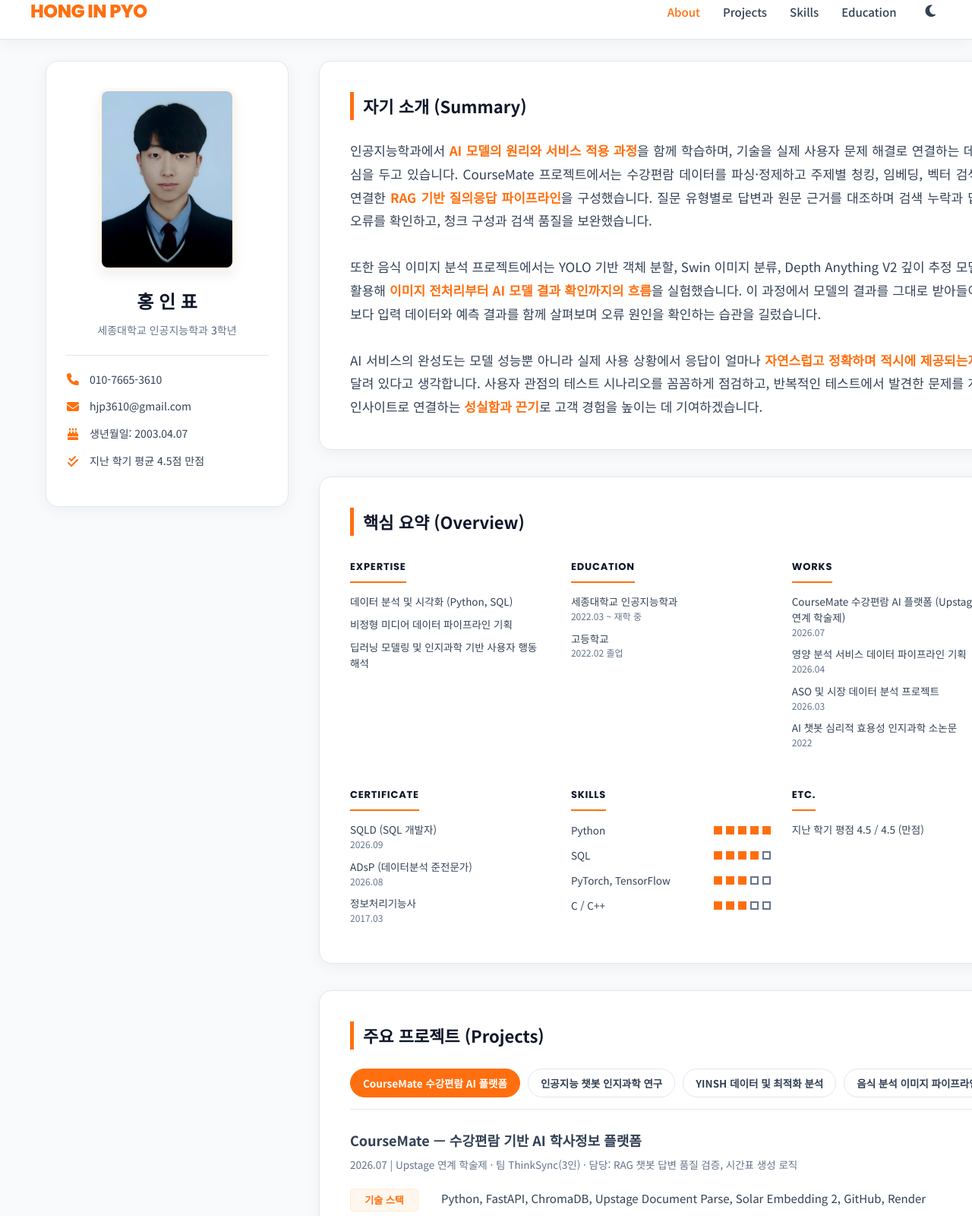
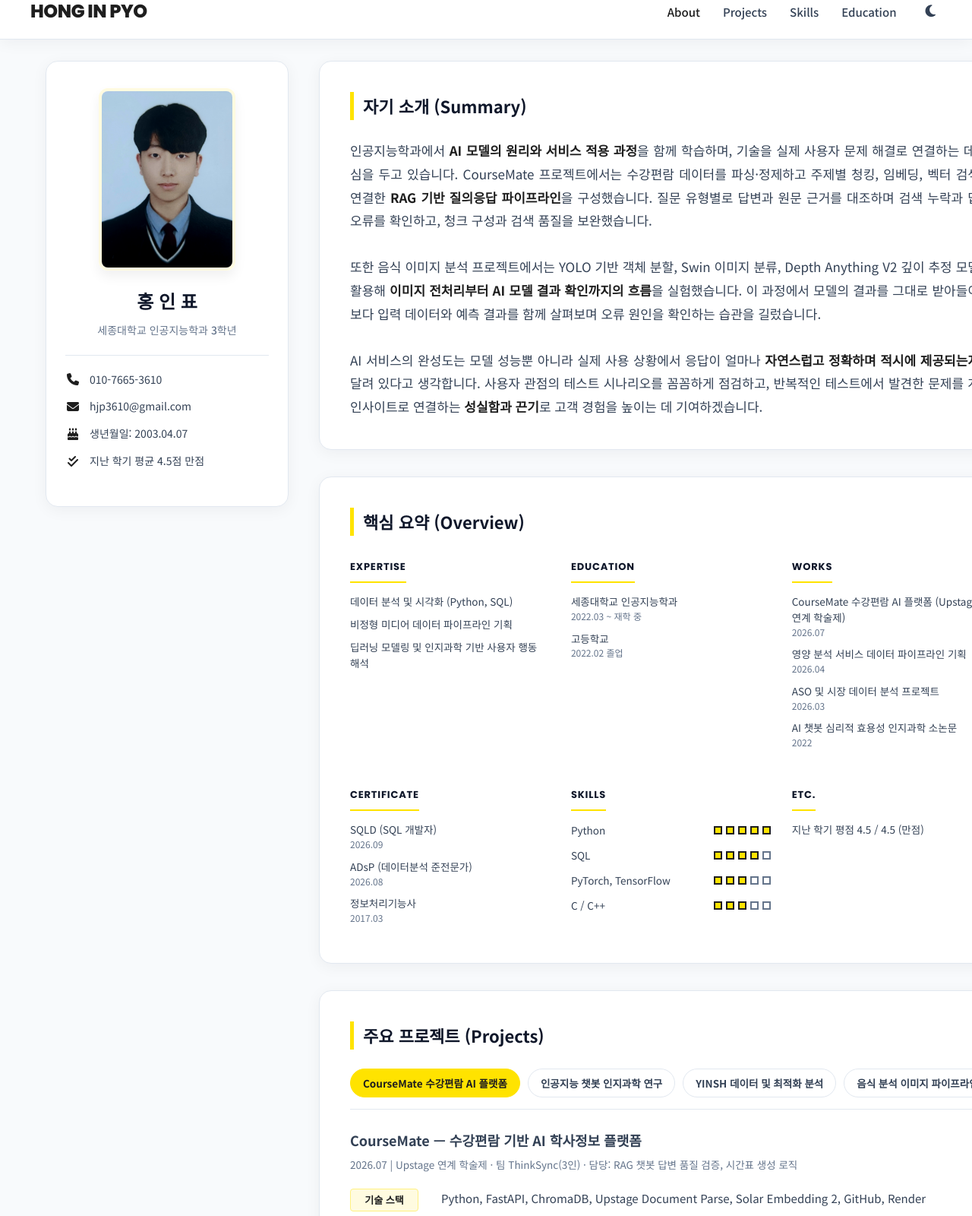
Before and after one commit to hong-inpyo/portfolio, a plain HTML site: page index.html in a window 1280 px wide. Shown: the part 20-1620 px from the top of the page at 76% size. Drawn offline with Linux system fonts and the light colour scheme.

Commit message:
Update primary color variables in CSS

```diff
--- a/index.html
+++ b/index.html
@@ -10,10 +10,11 @@
     <link rel="stylesheet" href="https://cdnjs.cloudflare.com/ajax/libs/font-awesome/6.5.1/css/all.min.css">
     <style>
         :root {
-            --primary: #ff6f0f; /* 당근 오렌지 */
-            --primary-hover: #e55e00;
-            --primary-light: #fff7ed;
-            --primary-border: #ffedd5;
+            --primary: #ffe300; /* 카카오뱅크 옐로우 */
+            --primary-text: #1e1e1e; /* 노란색 위/흰 배경 위 글자용 */
+            --primary-hover: #d9c100;
+            --primary-light: #fffbe0;
+            --primary-border: #fff180;
             --dark: #0f172a;
             --dark-surface: #1e293b;
             --light-bg: #f8fafc;
@@ -35,8 +36,9 @@
             --text-heading: #f1f5f9;
             --text-muted: #64748b;
             --shadow: 0 4px 20px rgba(0, 0, 0, 0.2);
-            --primary-light: rgba(255, 111, 15, 0.08);
-            --primary-border: rgba(255, 111, 15, 0.2);
+            --primary-light: rgba(255, 227, 0, 0.08);
+            --primary-border: rgba(255, 227, 0, 0.2);
+            --primary-text: #ffe300;
         }
 
         * {
@@ -74,7 +76,7 @@
             font-family: 'Poppins', sans-serif;
             font-weight: 800;
             font-size: 24px;
-            color: var(--primary);
+            color: var(--primary-text);
             text-decoration: none;
             letter-spacing: -0.5px;
         }
@@ -94,7 +96,7 @@
         }
 
         .nav-link:hover, .nav-link.active {
-            color: var(--primary);
+            color: var(--primary-text);
         }
 
         .theme-toggle {
@@ -110,7 +112,7 @@
 
         .theme-toggle:hover {
             background-color: var(--primary-light);
-            color: var(--primary);
+            color: var(--primary-text);
         }
 
         /* 전체 레이아웃 구역 */
@@ -184,7 +186,7 @@
         }
 
         .contact-item i {
-            color: var(--primary);
+            color: var(--primary-text);
             width: 20px;
             text-align: center;
             font-size: 16px;
@@ -228,7 +230,7 @@
         }
 
         .intro-text strong {
-            color: var(--primary);
+            color: var(--primary-text);
             font-weight: 700;
         }
 
@@ -258,13 +260,13 @@
 
         .tab-btn:hover {
             border-color: var(--primary);
-            color: var(--primary);
+            color: var(--primary-text);
         }
 
         .tab-btn.active {
             background-color: var(--primary);
             border-color: var(--primary);
-            color: white;
+            color: #1e1e1e;
         }
 
         .project-content {
@@ -293,7 +295,7 @@
         .star-badge {
             background-color: var(--primary-light);
             border: 1px solid var(--primary-border);
-            color: var(--primary);
+            color: var(--primary-text);
             font-weight: 700;
             font-size: 13px;
             padding: 3px 10px;
@@ -316,7 +318,7 @@
             margin-bottom: 4px;
         }
 
-        /* 당근 핏 박스 */
+        /* 핏 박스 */
         .fit-banner {
             margin-top: 25px;
             background-color: var(--primary-light);
@@ -327,7 +329,7 @@
         }
 
         .fit-banner strong {
-            color: #ea580c;
+            color: var(--primary-text);
             display: block;
             font-size: 15.5px;
             margin-bottom: 6px;
@@ -366,7 +368,7 @@
         }
 
         .skills-table strong {
-            color: var(--primary);
+            color: var(--primary-text);
         }
 
         /* 학업 추이 그래프 SVG */
@@ -395,7 +397,7 @@
 
         .chart-svg .chart-line {
             fill: none;
-            stroke: var(--primary);
+            stroke: var(--primary-text);
             stroke-width: 4;
             stroke-linecap: round;
             stroke-linejoin: round;
@@ -403,7 +405,7 @@
 
         .chart-svg .point-node {
             fill: var(--light-surface);
-            stroke: var(--primary);
+            stroke: var(--primary-text);
             stroke-width: 3;
             cursor: pointer;
             transition: var(--transition);
@@ -476,7 +478,7 @@
             width: 11px;
             height: 11px;
             background-color: var(--primary);
-            border: 2px solid var(--primary);
+            border: 2px solid var(--primary-text);
             display: block;
         }
 
```
